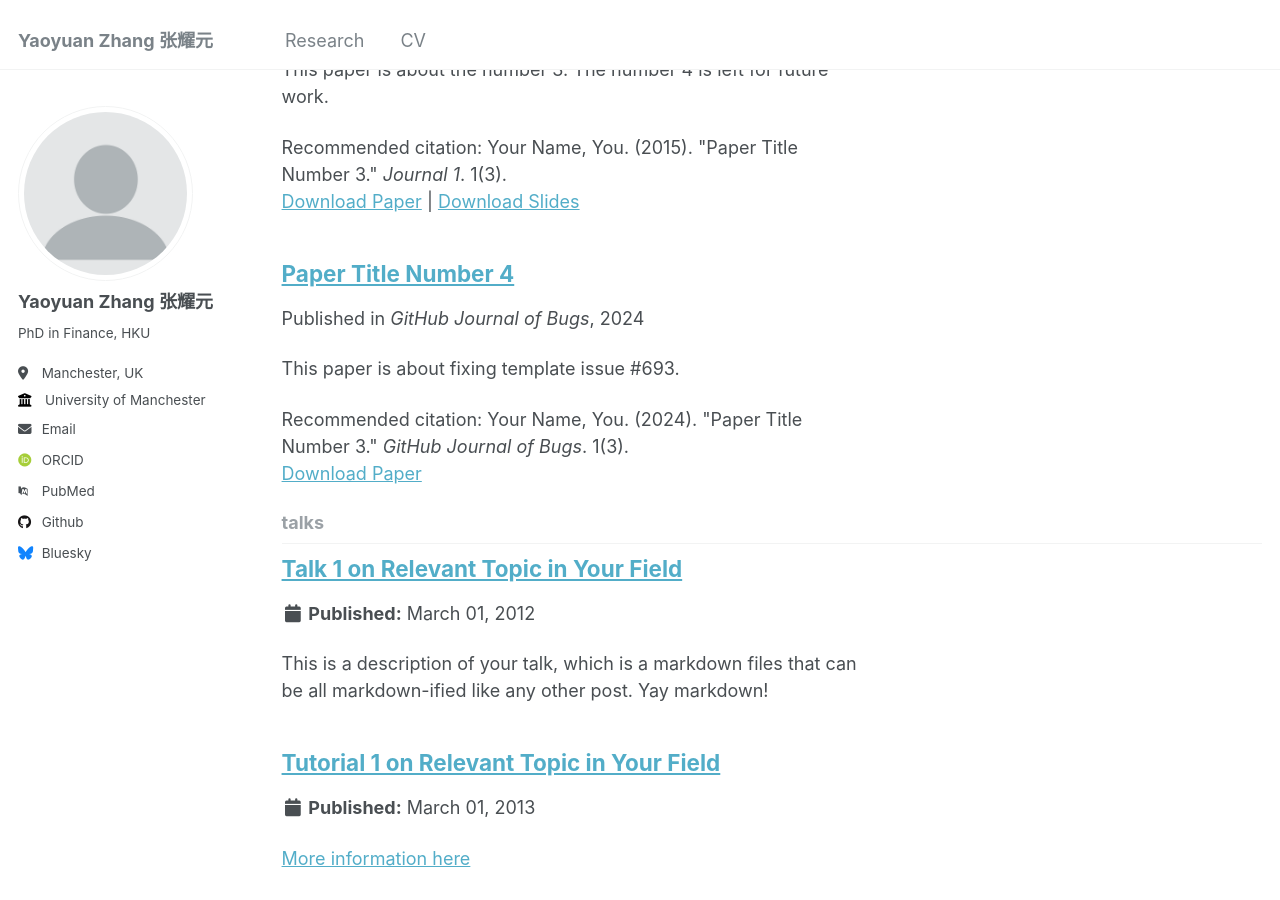
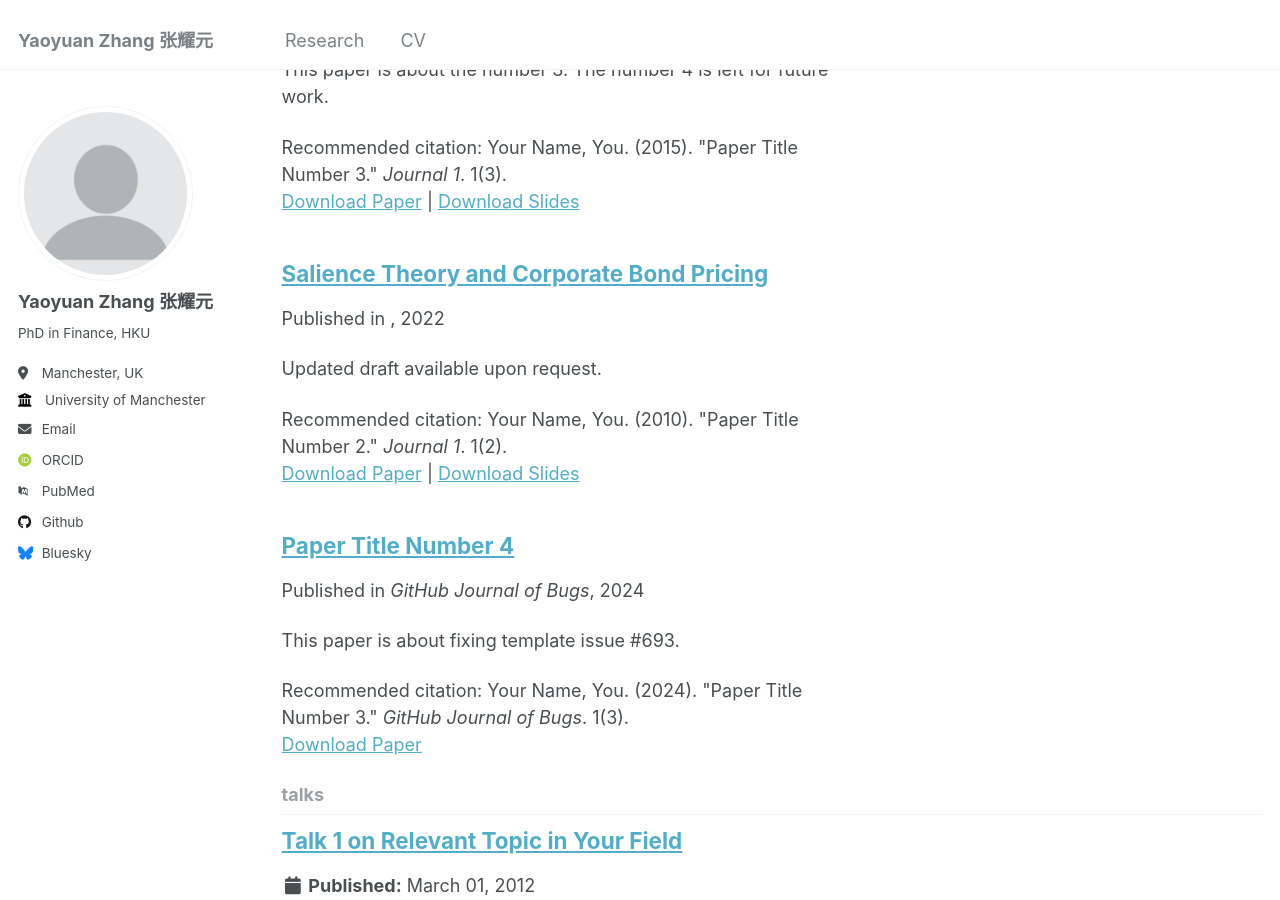
Before and after one commit to yaoyuanzhang-research/yaoyuanzhang-research.github.io, a Jekyll site: the page built from _pages/collection-archive.html, in a window 1280 px wide and 900 px high, scrolled down 1797 px. Built offline with Jekyll 4.4.1, drawn with Linux system fonts in a browser that asks for light colours; some web fonts are replaced; a file with an impossible date is left out.

Commit message:
Update LinZhangSalience.md

```diff
--- a/_publications/LinZhangSalience.md
+++ b/_publications/LinZhangSalience.md
@@ -1,10 +1,10 @@
 ---
-title: "Salience"
+title: "Salience Theory and Corporate Bond Pricing"
 collection: publications
-category: working papers
-permalink: /publication/LinZhangSalience.md
+category: 'working papers'
+permalink: /publication/LinZhangSalience
 excerpt: 'Updated draft available upon request.'
-date:
+date: 2022-10-23
 venue: ''
 slidesurl: ''
 paperurl: 'https://papers.ssrn.com/sol3/papers.cfm?abstract_id=4228611'
```
